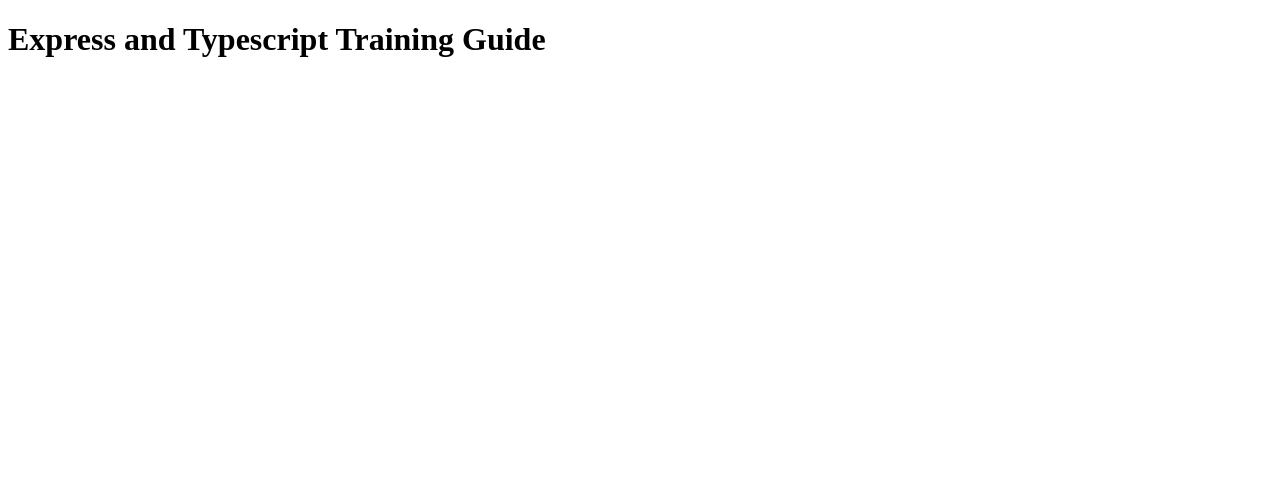
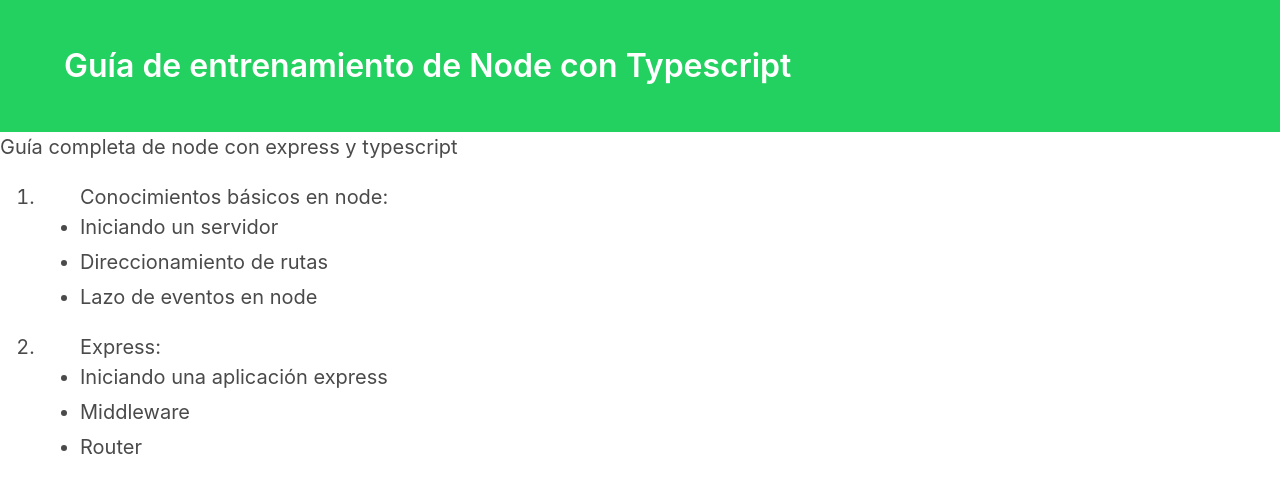
Before and after one commit to cruzortiz99/express-typescript-training, a website: page static/index.html in a window 1280 px wide. Drawn offline with nearby package versions, Linux system fonts and the light colour scheme.

Commit message:
adding main page and style

```diff
--- a/src/app.ts
+++ b/src/app.ts
@@ -2,12 +2,11 @@
 import fs from 'fs'
 import path from 'path'
 
-const port = 3000
+const port = parseInt(`${process.env.PORT || 3000}`)
 const host = 'localhost'
 const app = express()
 
 app.get('/', (request, response) => {
-  '../static/index.html'
   let file = fs.createReadStream(
     path.join(__dirname, '..', 'static', 'index.html'),
     {
--- a/static/index.html
+++ b/static/index.html
@@ -2,11 +2,41 @@
 <html lang="en">
   <head>
     <meta charset="UTF-8" />
-    <meta name="viewport" content="width=device-width, initial-scale=1.0" />
+    <meta name="viewport" content="width=device-width, initial-scale=1" />
     <meta http-equiv="X-UA-Compatible" content="ie=edge" />
-    <title>Express & Typescript Guide</title>
+    <title>Express Y Typescript Guía</title>
   </head>
   <body>
-    <h1>Express and Typescript Training Guide</h1>
+    <div class="hero is-success">
+      <div class="hero-body">
+        <div class="container">
+          <h1 class="title">Guía de entrenamiento de Node con Typescript</h1>
+        </div>
+      </div>
+    </div>
+    <div class="content is-medium">
+      <p>
+        Guía completa de node con express y typescript
+      </p>
+      <ol>
+        <li>
+          <ul>
+            Conocimientos básicos en node:
+            <li>Iniciando un servidor</li>
+            <li>Direccionamiento de rutas</li>
+            <li>Lazo de eventos en node</li>
+          </ul>
+        </li>
+        <li>
+          <ul>
+            Express:
+            <li>Iniciando una aplicación express</li>
+            <li>Middleware</li>
+            <li>Router</li>
+          </ul>
+        </li>
+      </ol>
+    </div>
+    <link rel="stylesheet" href="https://cdnjs.cloudflare.com/ajax/libs/bulma/0.7.4/css/bulma.min.css"></link>
   </body>
-</html>
+  </html>
```
